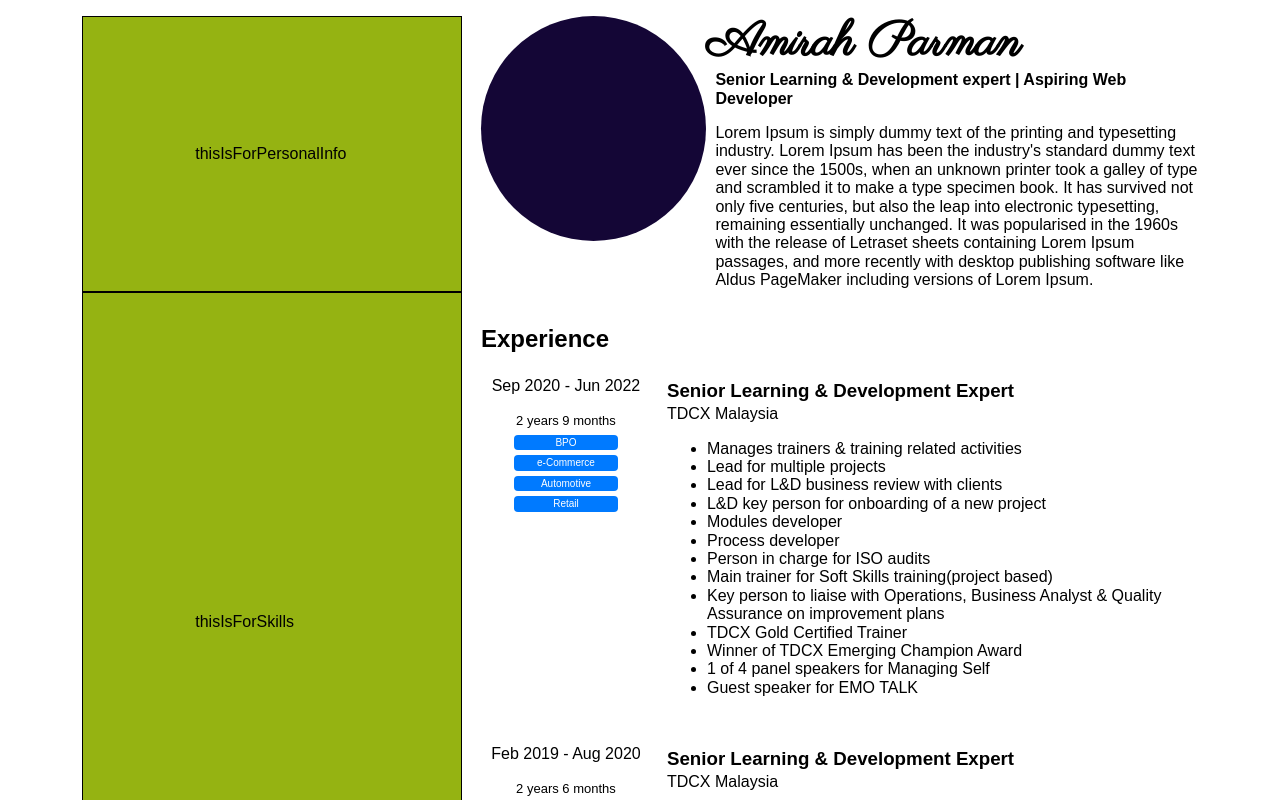
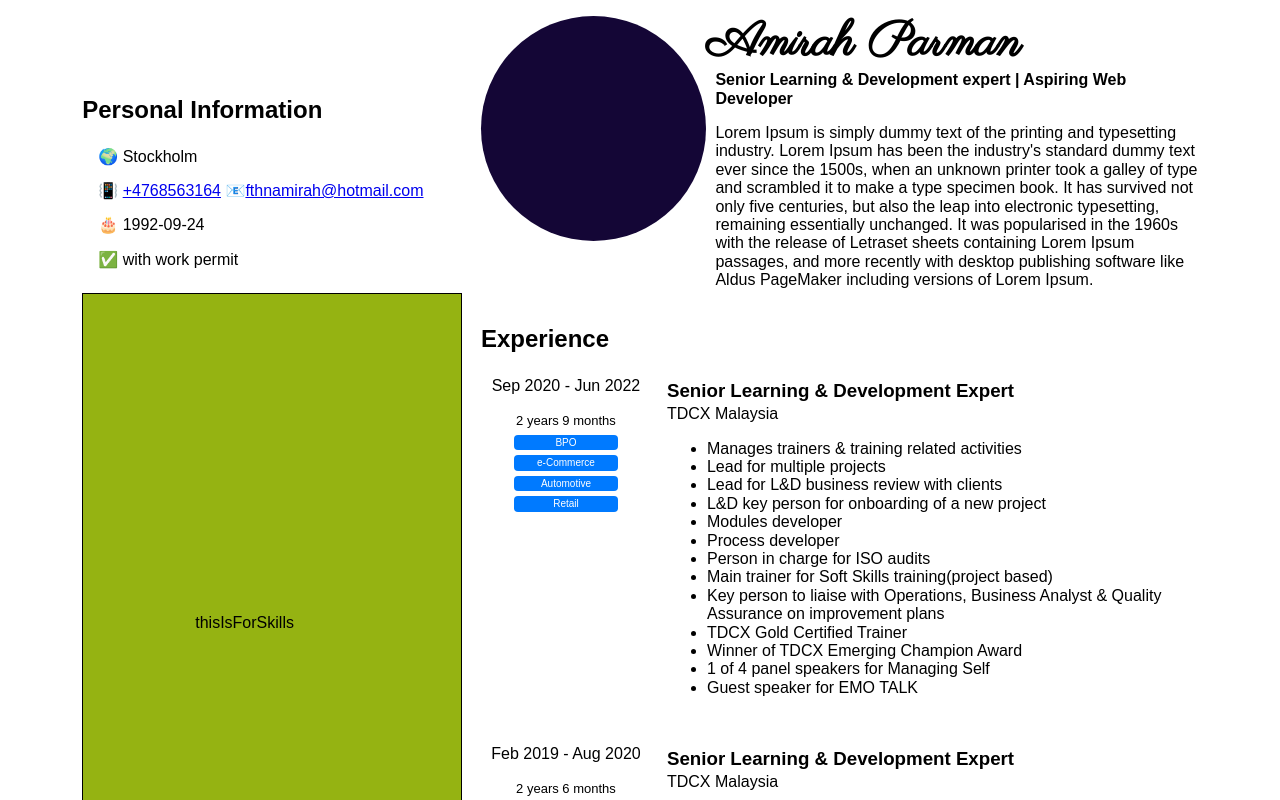
Before and after one commit to AmirahParman/AmirahParman.github.io, an Angular app: page / in a window 1280 px wide. Shown: the top 800 px of the page. Built offline with nearby package versions, Linux system fonts and the light colour scheme; a web font is replaced by a local one.

Commit message:
completed Personal Information section

```diff
--- a/src/app/app.component.html
+++ b/src/app/app.component.html
@@ -1,7 +1,8 @@
 <div class="container">
     <div class="left-column">
         <div class="personal-info">
-            thisIsForPersonalInfo </div>
+            <app-personal-info></app-personal-info>
+        </div>
 
         <div class="skills">
             thisIsForSkills
--- a/src/app/app.component.scss
+++ b/src/app/app.component.scss
@@ -10,12 +10,6 @@
 
 .right-column{
     width: 80%;
-}
-
-.personal-info {
-    background-color: rgb(149, 179, 18);
-    padding: 8rem 7rem;
-    border: 1px solid black;
 }
 
 .skills {
--- a/src/app/app.module.ts
+++ b/src/app/app.module.ts
@@ -6,6 +6,7 @@ import { AppComponent } from './app.component';
 import { AboutMeComponent } from './components/about-me/about-me.component';
 import { ExperiencesComponent } from './components/experiences/experiences.component';
 import { EducationsComponent } from './components/educations/educations.component';
+import { PersonalInfoComponent } from './components/personal-info/personal-info.component';
 
 @NgModule({
   declarations: [
@@ -13,6 +14,7 @@ import { EducationsComponent } from './components/educations/educations.componen
     AboutMeComponent,
     ExperiencesComponent,
     EducationsComponent,
+    PersonalInfoComponent,
   ],
   imports: [
     BrowserModule,
--- /dev/null
+++ b/src/app/components/personal-info/personal-info.component.html
@@ -0,0 +1,8 @@
+<h2 class="container">Personal Information</h2>
+<div class="information-container">
+    <p>🌍 {{data.location}}</p>
+    📳 <a [href]="'tel:' + data.phoneNumber">{{data.phoneNumber}}</a>
+    📧<a [href]="'mailto:' + data.emailAddress +'?subject=Hi Amirah, lets connect!'">{{data.emailAddress}}</a>
+    <P>🎂 {{data.birthDate | date: 'yyyy-MM-dd'}}</P>
+    <p>✅ {{data.workPermitToShow()}} </p>
+</div>
--- /dev/null
+++ b/src/app/components/personal-info/personal-info.component.scss
@@ -0,0 +1,11 @@
+.container{
+    display: flex;
+    margin-top: 5rem;
+    margin-bottom: 0rem;
+}
+
+.information-container{
+    padding: 0.5rem;
+    width: max-content;
+    padding-left: 1rem;
+}
--- /dev/null
+++ b/src/app/components/personal-info/personal-info.component.ts
@@ -0,0 +1,17 @@
+import { Component, OnInit } from '@angular/core';
+import { PersonalInfo } from 'src/app/models/personal-info';
+
+@Component({
+  selector: 'app-personal-info',
+  templateUrl: './personal-info.component.html',
+  styleUrls: ['./personal-info.component.scss']
+})
+export class PersonalInfoComponent implements OnInit {
+  data: PersonalInfo = new PersonalInfo('', '', '', '', false);
+
+  ngOnInit(): void {
+    this.data =
+      new PersonalInfo('Stockholm', '+4768563164', 'fthnamirah@hotmail.com', '1992-09-24', true)
+  }
+
+}
--- a/src/app/models/experience.ts
+++ b/src/app/models/experience.ts
@@ -7,8 +7,8 @@ export class Experience {
     industryLabels: string[];
 
     constructor(fromDate: string, toDate: string, positionHeld: string, company: string, responsibilities: string[], industryLabels: string[]) {
-        this.fromDate = new Date(fromDate);;
-        this.toDate = new Date(toDate);;
+        this.fromDate = new Date(fromDate);
+        this.toDate = new Date(toDate);
         this.positionHeld = positionHeld;
         this.company = company;
         this.responsibilities = responsibilities;
--- /dev/null
+++ b/src/app/models/personal-info.ts
@@ -0,0 +1,22 @@
+export class PersonalInfo {
+    location: string;
+    phoneNumber: string;
+    emailAddress: string;
+    birthDate: Date;
+    workPermit: boolean;
+
+    constructor(location: string, phoneNumber: string, emailAddress: string, birthDate: string, workPermit: boolean) {
+        this.location = location;
+        this.phoneNumber = phoneNumber;
+        this.emailAddress = emailAddress;
+        this.birthDate = new Date(birthDate);
+        this.workPermit = workPermit;
+    }
+
+    workPermitToShow(): string {
+        if (this.workPermit) {
+            return "with work permit";
+        }
+        return '';
+    }
+}
```
